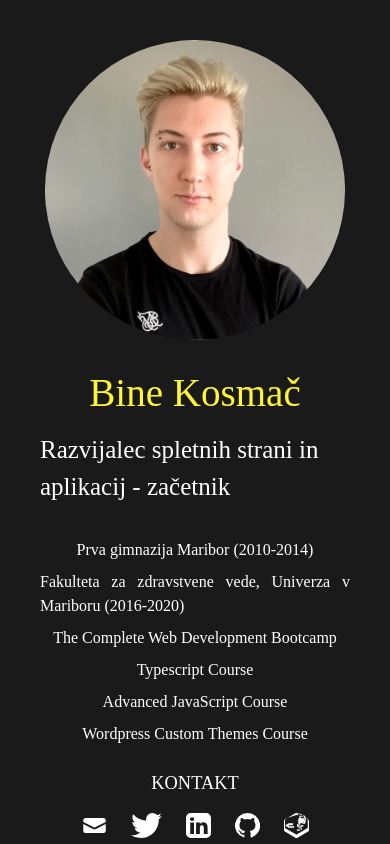
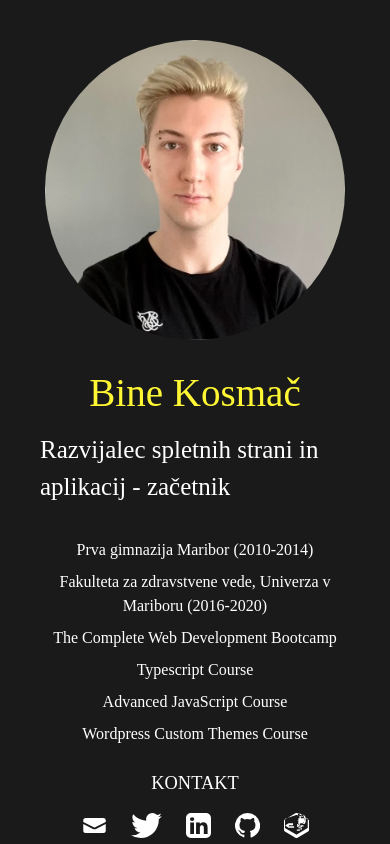
Before and after one commit to abyssal294/Curriculum-Vitae, a Next.js app: page / in a window 390 px wide. Shown: the top 844 px of the page. Built offline with nearby package versions, Linux system fonts and the light colour scheme.

Commit message:
Text-center for education for mobile aesthetics

```diff
--- a/app/component/Sidebar.tsx
+++ b/app/component/Sidebar.tsx
@@ -26,7 +26,7 @@ const Sidebar = ({ data }: { data: SidebarData}) => {
             <h1 className="mb-2">{name}</h1>
             <h2 className="mb-8">{role}</h2>
             {education?.map((el, index) => (
-                <p className="mb-2 text-justify" key={`${id}_${index}`}>{el}</p>
+                <p className="mb-2 text-center" key={`${id}_${index}`}>{el}</p>
             ))}
             <div className="text-white text-center mb-4 mt-4 sm:mt-8">
                 <h3 className="mb-2">KONTAKT</h3>
```
